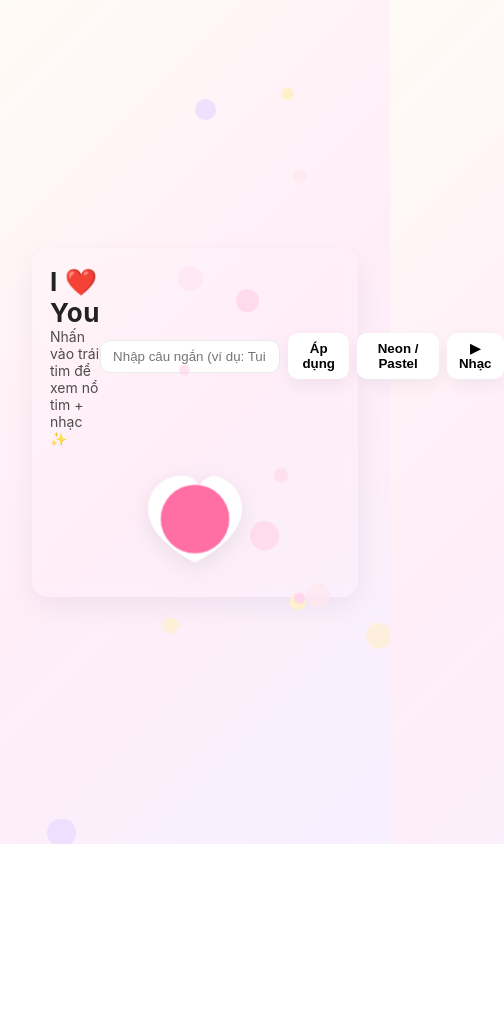
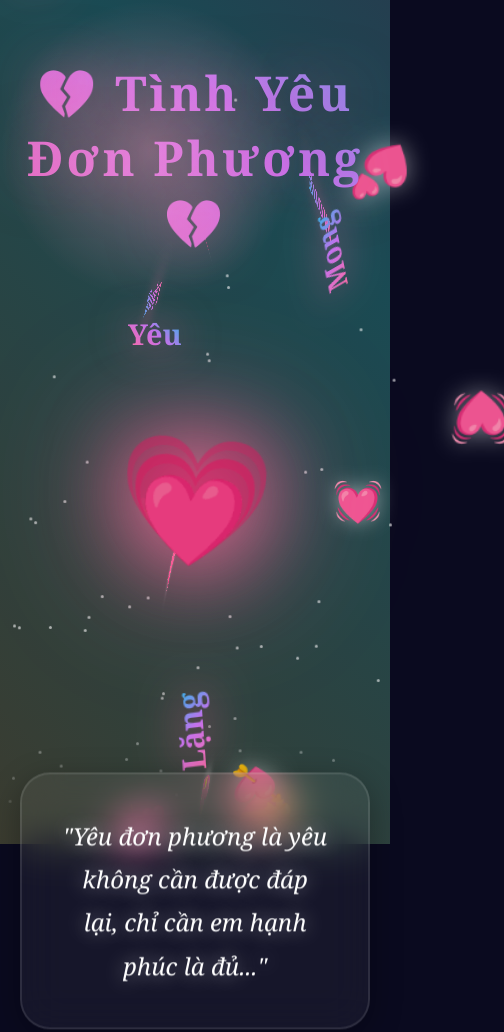
Before and after one commit to NhatAnhT-T/Bumm.io, a plain HTML site: page index.html in a window 390 px wide. Shown: the top 1032 px of the page, 504 px wide, since content can reach past the window. Before the commit the page ends 844 px from the top, so only its background shows below. Drawn offline with Linux system fonts and the light colour scheme.

Commit message:
index.html

```diff
--- a/index.html
+++ b/index.html
@@ -1,260 +1,455 @@
-<!doctype html>
+<!DOCTYPE html>
 <html lang="vi">
 <head>
-  <meta charset="utf-8" />
-  <meta name="viewport" content="width=device-width,initial-scale=1" />
-  <title>Trái Tim Vui Vẻ 💗</title>
+    <meta charset="UTF-8">
+    <meta name="viewport" content="width=device-width, initial-scale=1.0">
+    <title>Tình Yêu Đơn Phương</title>
     <style>
-    :root{
-      --bg1: linear-gradient(135deg,#fffbf6 0%,#ffeef8 50%,#f7f0ff 100%);
-      --accent: #ff6fa3;
-      --text: #222;
+        * {
+            margin: 0;
+            padding: 0;
+            box-sizing: border-box;
         }
-    *{box-sizing:border-box}
-    html,body{height:100%;margin:0;font-family:Inter,system-ui,Segoe UI,Roboto,Helvetica,Arial,sans-serif}
-    body{background:var(--bg1);color:var(--text);display:flex;align-items:center;justify-content:center;overflow:hidden}
 
-    .app{position:relative;width:100%;height:100vh;display:flex;flex-direction:column;align-items:center;justify-content:center;gap:18px;padding:32px}
+        body {
+            font-family: 'Georgia', serif;
+            background: #0a0a1f;
+            min-height: 100vh;
+            overflow-x: hidden;
+            position: relative;
+        }
 
-    .card{backdrop-filter:blur(6px);border-radius:16px;padding:26px 30px;box-shadow:0 10px 30px rgba(20,20,50,0.06);display:flex;flex-direction:column;align-items:center;gap:12px;max-width:920px;width:100%}
+        /* Animated gradient background */
+        .bg-gradient {
+            position: fixed;
+            top: 0;
+            left: 0;
+            width: 100%;
+            height: 100%;
+            background: linear-gradient(45deg, #ff0080, #ff8c00, #40e0d0, #ff0080);
+            background-size: 400% 400%;
+            animation: gradientFlow 15s ease infinite;
+            opacity: 0.3;
+            z-index: 0;
+        }
 
-    h1{font-size:clamp(26px,4vw,44px);margin:0;letter-spacing:0.6px}
-    .message{display:flex;gap:10px;align-items:center}
-    .heart-mid{width:140px;height:140px;display:grid;place-items:center}
+        @keyframes gradientFlow {
+            0%, 100% { background-position: 0% 50%; }
+            50% { background-position: 100% 50%; }
+        }
 
-    /* beating heart */
-    .heart{width:120px;height:120px;position:relative;transform-origin:center center;animation:beat 1s infinite ease-in-out;cursor:pointer}
-    .heart:before,.heart:after{content:"";position:absolute;left:50%;top:50%;width:70px;height:70px;background:var(--accent);border-radius:50%}
-    .heart:before{transform:translate(-50%,-50%) rotate(-45deg);}
-    .heart:after{transform:translate(-50%,-50%) rotate(45deg);}
-    .heart svg{position:absolute;left:0;top:0;width:100%;height:100%;filter:drop-shadow(0 6px 12px rgba(0,0,0,0.08))}
+        /* Particle effect */
+        .particles {
+            position: fixed;
+            top: 0;
+            left: 0;
+            width: 100%;
+            height: 100%;
+            z-index: 1;
+            pointer-events: none;
+        }
 
-    @keyframes beat{0%{transform:scale(0.98)}25%{transform:scale(1.08)}40%{transform:scale(0.95)}60%{transform:scale(1.02)}100%{transform:scale(0.98)}}
+        .particle {
+            position: absolute;
+            width: 3px;
+            height: 3px;
+            background: white;
+            border-radius: 50%;
+            opacity: 0.6;
+            animation: particleFloat 20s linear infinite;
+        }
 
-    /* pastel floating hearts background */
-    .float-layer{position:absolute;inset:0;pointer-events:none;overflow:hidden}
-    .float-heart{position:absolute;width:18px;height:18px;opacity:0.85;transform:translateY(0);animation:floatUp linear infinite}
+        @keyframes particleFloat {
+            0% {
+                transform: translateY(100vh) translateX(0);
+                opacity: 0;
+            }
+            10% { opacity: 0.6; }
+            90% { opacity: 0.6; }
+            100% {
+                transform: translateY(-100vh) translateX(100px);
+                opacity: 0;
+            }
+        }
 
-    /* controls */
-    .controls{display:flex;gap:8px;align-items:center}
-    button, .toggle{background:#fff;border:none;padding:8px 12px;border-radius:10px;cursor:pointer;font-weight:600;box-shadow:0 6px 18px rgba(20,20,50,0.06)}
-    input[type=text]{padding:8px 12px;border-radius:10px;border:1px solid rgba(0,0,0,0.08);min-width:180px}
+        /* Floating 3D hearts */
+        .heart-3d {
+            position: fixed;
+            top: 0;
+            left: 0;
+            width: 100%;
+            height: 100%;
+            pointer-events: none;
+            z-index: 2;
+            perspective: 1000px;
+        }
 
-    /* neon theme */
-    .neon{--bg1:linear-gradient(180deg,#000000 0%,#050005 100%);--accent:#00ffe1;--text:#e6f7ff}
-    .neon body{background:#000}
-    .neon .card{background:rgba(0,0,0,0.25);box-shadow:0 8px 40px rgba(0,0,0,0.6);border:1px solid rgba(0,255,230,0.08)}
-    .neon .heart:before,.neon .heart:after{background:var(--accent)}
-    .neon .heart svg{filter:drop-shadow(0 0 16px var(--accent)) drop-shadow(0 10px 30px rgba(0,0,0,0.6))}
-    .neon button, .neon .toggle{background:rgba(0,0,0,0.5);color:var(--text);border:1px solid rgba(0,255,230,0.06)}
+        .heart-float {
+            position: absolute;
+            font-size: 40px;
+            animation: heart3dFloat 12s ease-in-out infinite;
+            transform-style: preserve-3d;
+            filter: drop-shadow(0 0 10px rgba(255, 255, 255, 0.5));
+        }
 
-    /* small responsive */
-    @media (max-width:520px){.card{padding:18px}.heart-mid{width:120px;height:120px}.heart{width:96px;height:96px}}
+        @keyframes heart3dFloat {
+            0% {
+                transform: translate3d(0, 0, 0) rotateX(0deg) rotateY(0deg) scale(0.5);
+                opacity: 0;
+            }
+            25% {
+                opacity: 1;
+                transform: translate3d(var(--tx1), var(--ty1), 200px) rotateX(180deg) rotateY(180deg) scale(1);
+            }
+            50% {
+                transform: translate3d(var(--tx2), var(--ty2), -100px) rotateX(360deg) rotateY(360deg) scale(0.8);
+            }
+            75% {
+                opacity: 1;
+                transform: translate3d(var(--tx3), var(--ty3), 150px) rotateX(540deg) rotateY(540deg) scale(1.2);
+            }
+            100% {
+                transform: translate3d(var(--tx4), var(--ty4), 0) rotateX(720deg) rotateY(720deg) scale(0);
+                opacity: 0;
+            }
+        }
 
+        /* 3D Floating Words */
+        .floating-text-container {
+            position: fixed;
+            top: 0;
+            left: 0;
+            width: 100%;
+            height: 100%;
+            pointer-events: none;
+            z-index: 3;
+            perspective: 1500px;
+        }
+
+        .floating-word {
+            position: absolute;
+            font-size: 2.5em;
+            font-weight: bold;
+            background: linear-gradient(45deg, #ff6b9d, #c471ed, #12c2e9);
+            -webkit-background-clip: text;
+            -webkit-text-fill-color: transparent;
+            background-clip: text;
+            filter: drop-shadow(0 0 20px rgba(255, 107, 157, 0.8));
+            animation: float3d 10s ease-in-out infinite;
+            transform-style: preserve-3d;
+        }
+
+        @keyframes float3d {
+            0% {
+                transform: translate3d(0, 0, 0) rotateX(0deg) rotateY(0deg) rotateZ(0deg);
+                opacity: 0;
+            }
+            15% { opacity: 1; }
+            50% {
+                transform: translate3d(var(--tx), var(--ty), 400px) rotateX(360deg) rotateY(360deg) rotateZ(180deg);
+                opacity: 1;
+            }
+            85% { opacity: 1; }
+            100% {
+                transform: translate3d(var(--tx2), var(--ty2), -200px) rotateX(720deg) rotateY(720deg) rotateZ(360deg);
+                opacity: 0;
+            }
+        }
+
+        .container {
+            position: relative;
+            z-index: 4;
+            max-width: 1200px;
+            margin: 0 auto;
+            padding: 60px 20px;
+            min-height: 100vh;
+            display: flex;
+            flex-direction: column;
+            justify-content: center;
+            align-items: center;
+        }
+
+        /* Main title */
+        .main-title {
+            text-align: center;
+            margin-bottom: 80px;
+            animation: titleAppear 2s ease-out;
+        }
+
+        .main-title h1 {
+            font-size: 5em;
+            background: linear-gradient(45deg, #ff6b9d, #c471ed, #12c2e9, #ff6b9d);
+            background-size: 300% 300%;
+            -webkit-background-clip: text;
+            -webkit-text-fill-color: transparent;
+            background-clip: text;
+            animation: gradientText 5s ease infinite;
+            text-shadow: 0 0 60px rgba(255, 107, 157, 0.5);
+            margin-bottom: 20px;
+            font-weight: bold;
+            letter-spacing: 3px;
+        }
+
+        @keyframes gradientText {
+            0%, 100% { background-position: 0% 50%; }
+            50% { background-position: 100% 50%; }
+        }
+
+        @keyframes titleAppear {
+            from {
+                opacity: 0;
+                transform: scale(0.5) rotateX(-90deg);
+            }
+            to {
+                opacity: 1;
+                transform: scale(1) rotateX(0deg);
+            }
+        }
+
+        /* Central interactive heart */
+        .central-heart {
+            position: relative;
+            text-align: center;
+            margin: 60px 0;
+            animation: heartPulse 2s ease-in-out infinite;
+        }
+
+        .big-heart {
+            font-size: 180px;
+            cursor: pointer;
+            display: inline-block;
+            transition: all 0.3s ease;
+            filter: drop-shadow(0 0 40px rgba(255, 107, 157, 0.8));
+            animation: heartbeat 2s ease-in-out infinite;
+            transform-style: preserve-3d;
+        }
+
+        .big-heart:hover {
+            transform: scale(1.3) rotateY(180deg);
+            filter: drop-shadow(0 0 60px rgba(255, 107, 157, 1));
+        }
+
+        @keyframes heartbeat {
+            0%, 100% { transform: scale(1); }
+            25% { transform: scale(1.15) rotateZ(-5deg); }
+            50% { transform: scale(1.05) rotateZ(5deg); }
+            75% { transform: scale(1.15) rotateZ(-5deg); }
+        }
+
+        @keyframes heartPulse {
+            0%, 100% { filter: drop-shadow(0 0 30px rgba(255, 107, 157, 0.6)); }
+            50% { filter: drop-shadow(0 0 60px rgba(255, 107, 157, 1)); }
+        }
+
+        /* Quote box */
+        .quote-box {
+            background: rgba(255, 255, 255, 0.05);
+            backdrop-filter: blur(20px);
+            border-radius: 30px;
+            padding: 60px;
+            margin: 60px 0;
+            max-width: 800px;
+            border: 2px solid rgba(255, 255, 255, 0.1);
+            box-shadow: 0 8px 32px rgba(0, 0, 0, 0.3);
+            animation: floatBox 6s ease-in-out infinite;
+            transform-style: preserve-3d;
+        }
+
+        @keyframes floatBox {
+            0%, 100% { transform: translateY(0) rotateX(0deg); }
+            50% { transform: translateY(-20px) rotateX(5deg); }
+        }
+
+        .quote-text {
+            font-size: 2em;
+            color: white;
+            font-style: italic;
+            line-height: 1.8;
+            text-align: center;
+            text-shadow: 0 0 20px rgba(255, 255, 255, 0.5);
+        }
+
+        /* Message display */
+        .message {
+            text-align: center;
+            font-size: 1.8em;
+            color: white;
+            margin-top: 40px;
+            opacity: 0;
+            transition: all 0.5s ease;
+            text-shadow: 0 0 20px rgba(255, 107, 157, 0.8);
+            transform: translateY(20px);
+        }
+
+        .message.show {
+            opacity: 1;
+            transform: translateY(0);
+        }
+
+        /* Glow effect on scroll */
+        .glow-orb {
+            position: fixed;
+            width: 300px;
+            height: 300px;
+            border-radius: 50%;
+            background: radial-gradient(circle, rgba(255, 107, 157, 0.4) 0%, transparent 70%);
+            pointer-events: none;
+            z-index: 5;
+            mix-blend-mode: screen;
+            transition: all 0.1s ease;
+        }
+
+        footer {
+            text-align: center;
+            padding: 40px;
+            color: rgba(255, 255, 255, 0.6);
+            font-size: 1.2em;
+            z-index: 4;
+            position: relative;
+        }
+
+        @media (max-width: 768px) {
+            .main-title h1 { font-size: 3em; }
+            .big-heart { font-size: 120px; }
+            .quote-box { padding: 40px; }
+            .quote-text { font-size: 1.5em; }
+            .floating-word { font-size: 1.8em; }
+        }
     </style>
 </head>
 <body>
-  <div class="app">
-    <div class="card" id="card">
-      <div style="display:flex;align-items:center;justify-content:space-between;width:100%">
-        <div>
-          <h1 id="title">I ❤️ You</h1>
-          <div style="font-size:14px;opacity:0.8">Nhấn vào trái tim để xem nổ tim + nhạc ✨</div>
-        </div>
-        <div class="controls">
-          <input id="txt" type="text" placeholder="Nhập câu ngắn (ví dụ: Tui yêu bạn)" />
-          <button id="apply">Áp dụng</button>
-          <button id="theme">Neon / Pastel</button>
-          <button id="play">▶ Nhạc</button>
-        </div>
+    <div class="bg-gradient"></div>
+    <div class="particles" id="particles"></div>
+    <div class="heart-3d" id="heart3d"></div>
+    <div class="floating-text-container" id="floatingText"></div>
+    <div class="glow-orb" id="glowOrb"></div>
+
+    <div class="container">
+        <div class="main-title">
+            <h1>💔 Tình Yêu Đơn Phương 💔</h1>
         </div>
 
-      <div class="heart-mid">
-        <div class="heart" id="mainHeart" title="Nhấn nè">
-          <!-- svg heart (for smooth shape) -->
-          <svg viewBox="0 0 32 29.6" xmlns="http://www.w3.org/2000/svg"><path d="M23.6 0c-2.6 0-4.9 1.4-6.1 3.4C16.3 1.4 14 0 11.4 0 5.1 0 0 5.1 0 11.4 0 22.1 16 29.6 16 29.6s16-7.5 16-18.2C32 5.1 26.9 0 20.6 0z" fill="white"/></svg>
-        </div>
+        <div class="central-heart">
+            <div class="big-heart" id="bigHeart">💗</div>
+            <p class="message" id="message">Click vào trái tim...</p>
         </div>
 
+        <div class="quote-box">
+            <p class="quote-text">
+                "Yêu đơn phương là yêu không cần được đáp lại, chỉ cần em hạnh phúc là đủ..."
+            </p>
         </div>
 
-    <div class="float-layer" id="floatLayer" aria-hidden="true"></div>
+        <footer>
+            💌 Dành tặng những trái tim yêu thầm 💌
+        </footer>
     </div>
 
     <script>
-    // Basic app wiring
-    const body = document.body;
-    const card = document.getElementById('card');
-    const mainHeart = document.getElementById('mainHeart');
-    const floatLayer = document.getElementById('floatLayer');
-    const btnTheme = document.getElementById('theme');
-    const btnPlay = document.getElementById('play');
-    const inputTxt = document.getElementById('txt');
-    const btnApply = document.getElementById('apply');
-    const title = document.getElementById('title');
+        // Particles
+        const particlesContainer = document.getElementById('particles');
+        for(let i = 0; i < 50; i++) {
+            const particle = document.createElement('div');
+            particle.className = 'particle';
+            particle.style.left = Math.random() * 100 + '%';
+            particle.style.animationDuration = (Math.random() * 15 + 10) + 's';
+            particle.style.animationDelay = Math.random() * 5 + 's';
+            particlesContainer.appendChild(particle);
+        }
 
-    let neon = false;
-    // create some pastel floating hearts
-    function makeFloatHearts(count=18){
-      floatLayer.innerHTML='';
-      const colors = ['#ffd5ea','#ffefcc','#e8d7ff','#ffd9e6','#ffe7f0'];
-      for(let i=0;i<count;i++){
-        const el = document.createElement('div');
-        el.className='float-heart';
-        const size = Math.random()*22 + 10;
-        el.style.width = el.style.height = size + 'px';
-        el.style.left = Math.random()*100 + '%';
-        el.style.bottom = (-Math.random()*20 - 10) + '%';
-        el.style.opacity = 0.6 + Math.random()*0.4;
-        el.style.background = colors[Math.floor(Math.random()*colors.length)];
-        el.style.borderRadius = '50%';
-        const dur = 8 + Math.random()*14;
-        el.style.animation = `floatUp ${dur}s linear ${Math.random()*-dur}s infinite`;
-        el.style.transform = `translateY(0) rotate(${Math.random()*360}deg)`;
-        floatLayer.appendChild(el);
+        // 3D Hearts
+        const heart3dContainer = document.getElementById('heart3d');
+        const heartEmojis = ['💕', '💖', '💗', '💘', '💝', '💞', '💓'];
+
+        function create3DHeart() {
+            const heart = document.createElement('div');
+            heart.className = 'heart-float';
+            heart.textContent = heartEmojis[Math.floor(Math.random() * heartEmojis.length)];
+
+            const startX = Math.random() * window.innerWidth;
+            const startY = Math.random() * window.innerHeight;
+
+            heart.style.left = startX + 'px';
+            heart.style.top = startY + 'px';
+            heart.style.setProperty('--tx1', (Math.random() - 0.5) * 300 + 'px');
+            heart.style.setProperty('--ty1', (Math.random() - 0.5) * 300 + 'px');
+            heart.style.setProperty('--tx2', (Math.random() - 0.5) * 400 + 'px');
+            heart.style.setProperty('--ty2', (Math.random() - 0.5) * 400 + 'px');
+            heart.style.setProperty('--tx3', (Math.random() - 0.5) * 350 + 'px');
+            heart.style.setProperty('--ty3', (Math.random() - 0.5) * 350 + 'px');
+            heart.style.setProperty('--tx4', (Math.random() - 0.5) * 300 + 'px');
+            heart.style.setProperty('--ty4', (Math.random() - 0.5) * 300 + 'px');
+            heart.style.animationDuration = (Math.random() * 6 + 8) + 's';
+            heart.style.animationDelay = Math.random() * 3 + 's';
+
+            heart3dContainer.appendChild(heart);
+            setTimeout(() => heart.remove(), 15000);
         }
+
+        setInterval(create3DHeart, 800);
+
+        // 3D Floating Words
+        const floatingTextContainer = document.getElementById('floatingText');
+        const words = ['Yêu', 'Thương', 'Nhớ', 'Thầm', 'Lặng', 'Chờ', 'Mong'];
+
+        function create3DWord() {
+            const word = document.createElement('div');
+            word.className = 'floating-word';
+            word.textContent = words[Math.floor(Math.random() * words.length)];
+
+            const startX = Math.random() * window.innerWidth;
+            const startY = Math.random() * window.innerHeight;
+
+            word.style.left = startX + 'px';
+            word.style.top = startY + 'px';
+            word.style.setProperty('--tx', (Math.random() - 0.5) * 500 + 'px');
+            word.style.setProperty('--ty', (Math.random() - 0.5) * 500 + 'px');
+            word.style.setProperty('--tx2', (Math.random() - 0.5) * 600 + 'px');
+            word.style.setProperty('--ty2', (Math.random() - 0.5) * 600 + 'px');
+            word.style.animationDuration = (Math.random() * 5 + 8) + 's';
+            word.style.animationDelay = Math.random() * 2 + 's';
+
+            floatingTextContainer.appendChild(word);
+            setTimeout(() => word.remove(), 13000);
         }
-    // CSS animation keyframes injected for variable durations
-    const style = document.createElement('style');
-    style.innerHTML = `@keyframes floatUp{0%{transform:translateY(0)}100%{transform:translateY(-140vh)}}`;
-    document.head.appendChild(style);
-    makeFloatHearts();
 
-    // Toggle theme
-    btnTheme.addEventListener('click',()=>{
-      neon = !neon;
-      if(neon){
-        document.documentElement.classList.add('neon');
-        btnTheme.textContent='Chuyển sang Pastel'
-      }else{
-        document.documentElement.classList.remove('neon');
-        btnTheme.textContent='Chuyển sang Neon'
+        setInterval(create3DWord, 1800);
+
+        // Interactive heart
+        const bigHeart = document.getElementById('bigHeart');
+        const message = document.getElementById('message');
+        const messages = [
+            "Yêu em... nhưng không dám nói 💕",
+            "Nhìn em cười là hạnh phúc rồi 💖",
+            "Có người đang yêu em thầm đó 💗",
+            "Yêu đơn phương vẫn là yêu thật 💘",
+            "Ước gì em biết... 💝"
+        ];
+
+        let clickCount = 0;
+        bigHeart.addEventListener('click', function() {
+            clickCount++;
+            message.textContent = messages[clickCount % messages.length];
+            message.classList.add('show');
+
+            for(let i = 0; i < 8; i++) {
+                setTimeout(create3DHeart, i * 150);
+                setTimeout(create3DWord, i * 200);
             }
         });
 
-    // Apply custom text
-    btnApply.addEventListener('click',()=>{
-      const v = inputTxt.value.trim();
-      if(v.length) title.textContent = v;
+        // Glow orb follows mouse
+        const glowOrb = document.getElementById('glowOrb');
+        document.addEventListener('mousemove', (e) => {
+            glowOrb.style.left = (e.clientX - 150) + 'px';
+            glowOrb.style.top = (e.clientY - 150) + 'px';
         });
 
-    // Click heart -> burst particles + short bass thump
-    function burst(x,y,count=18){
-      for(let i=0;i<count;i++){
-        const p = document.createElement('div');
-        p.className='burst';
-        const size = 8 + Math.random()*24;
-        p.style.width=p.style.height=size+'px';
-        p.style.borderRadius='50%';
-        p.style.position='absolute';
-        p.style.left = x - size/2 + 'px';
-        p.style.top = y - size/2 + 'px';
-        p.style.pointerEvents='none';
-        p.style.background = neon? 'rgba(0,255,220,0.9)' : 'rgba(255,115,160,0.95)';
-        p.style.transform = `translate3d(0,0,0)`;
-        p.style.opacity = '1';
-        p.style.transition = `transform 700ms cubic-bezier(.17,.8,.24,1),opacity 700ms linear`;
-        document.body.appendChild(p);
-        const angle = Math.random()*Math.PI*2;
-        const dist = 40 + Math.random()*120;
-        requestAnimationFrame(()=>{
-          p.style.transform = `translate3d(${Math.cos(angle)*dist}px, ${Math.sin(angle)*dist}px, 0) scale(0.6)`;
-          p.style.opacity = '0';
-        });
-        setTimeout(()=>p.remove(),900);
+        // Initial burst
+        for(let i = 0; i < 5; i++) {
+            setTimeout(create3DHeart, i * 300);
+            setTimeout(create3DWord, i * 400);
         }
-    }
-
-    mainHeart.addEventListener('click',(e)=>{
-      const rect = mainHeart.getBoundingClientRect();
-      const cx = rect.left + rect.width/2;
-      const cy = rect.top + rect.height/2;
-      burst(cx,cy,26);
-      playThump();
-    });
-
-    // Background click also bursts small hearts
-    document.body.addEventListener('click',(e)=>{
-      if(e.target!==mainHeart && !e.target.closest('.controls')){
-        burst(e.clientX,e.clientY,12);
-      }
-    });
-
-    // Simple WebAudio melody + thump
-    const AudioContext = window.AudioContext || window.webkitAudioContext;
-    let ctx = null;
-    let playing = false;
-    let melodyTimer = null;
-
-    function ensureCtx(){
-      if(!ctx) ctx = new AudioContext();
-    }
-    function playThump(){
-      ensureCtx();
-      const o = ctx.createOscillator();
-      const g = ctx.createGain();
-      o.type='sine';
-      o.frequency.setValueAtTime(120,ctx.currentTime);
-      g.gain.setValueAtTime(0.0001,ctx.currentTime);
-      g.gain.exponentialRampToValueAtTime(0.8,ctx.currentTime+0.01);
-      g.gain.exponentialRampToValueAtTime(0.001,ctx.currentTime+0.45);
-      o.connect(g); g.connect(ctx.destination);
-      o.start(); o.stop(ctx.currentTime+0.5);
-    }
-
-    // a tiny looping pastel melody
-    function startMelody(){
-      ensureCtx();
-      if(playing) return;
-      playing = true;
-      btnPlay.textContent='⏸ Nhạc';
-      const notes = [440,523.25,659.25,523.25,440,329.63]; // A4, C5, E5, C5, A4, E4
-      let idx=0;
-      melodyTimer = setInterval(()=>{
-        const now = ctx.currentTime;
-        const o = ctx.createOscillator();
-        const g = ctx.createGain();
-        o.type = Math.random()>0.5? 'sine' : 'triangle';
-        o.frequency.setValueAtTime(notes[idx%notes.length], now);
-        g.gain.setValueAtTime(0.0001, now);
-        g.gain.linearRampToValueAtTime(0.12, now+0.02);
-        g.gain.exponentialRampToValueAtTime(0.0001, now+0.6);
-        o.connect(g); g.connect(ctx.destination);
-        o.start(); o.stop(now+0.7);
-        idx++;
-      }, 700);
-    }
-    function stopMelody(){
-      if(!playing) return;
-      playing = false;
-      btnPlay.textContent='▶ Nhạc';
-      clearInterval(melodyTimer); melodyTimer=null;
-    }
-    btnPlay.addEventListener('click',()=>{
-      // resume context if suspended (mobile browsers)
-      if(!ctx) ctx = new (window.AudioContext || window.webkitAudioContext)();
-      if(ctx.state === 'suspended') ctx.resume();
-      if(!playing) startMelody(); else stopMelody();
-    });
-
-    // small accessibility: space toggles melody
-    window.addEventListener('keydown',(e)=>{ if(e.code==='Space'){ e.preventDefault(); btnPlay.click(); }});
-
-    // small float animation tweak when neon on
-    const obs = new MutationObserver(()=>{
-      if(document.documentElement.classList.contains('neon')){
-        // fewer pastel hearts
-        makeFloatHearts(8);
-      }else makeFloatHearts(22);
-    });
-    obs.observe(document.documentElement,{attributes:true,attributeFilter:['class']});
-
-    // initial tiny heart pulse color change loop
-    setInterval(()=>{
-      const svg = mainHeart.querySelector('svg path');
-      svg.setAttribute('fill', neon? '#00ffdd' : '#ffffff');
-    }, 800);
-
     </script>
 </body>
 </html>
```
Lines whose indentation alone changed are shown as unchanged.
